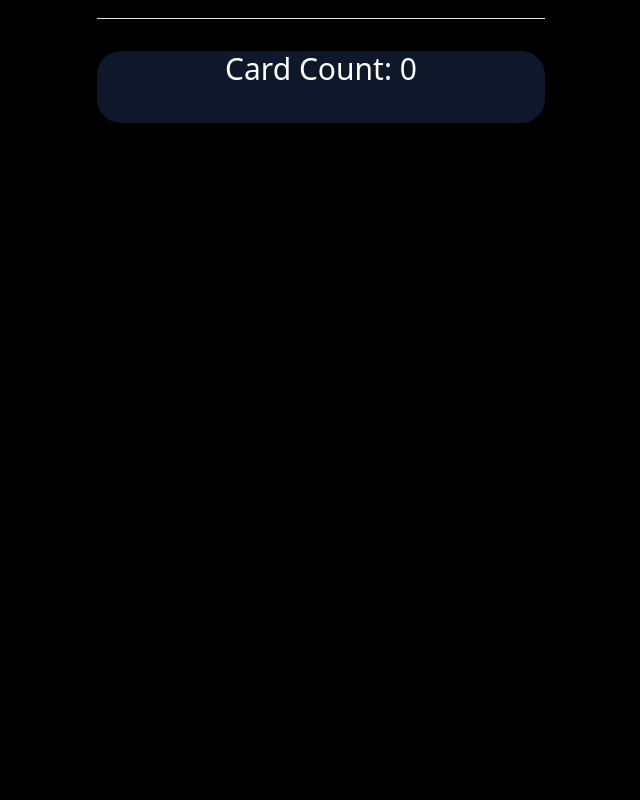
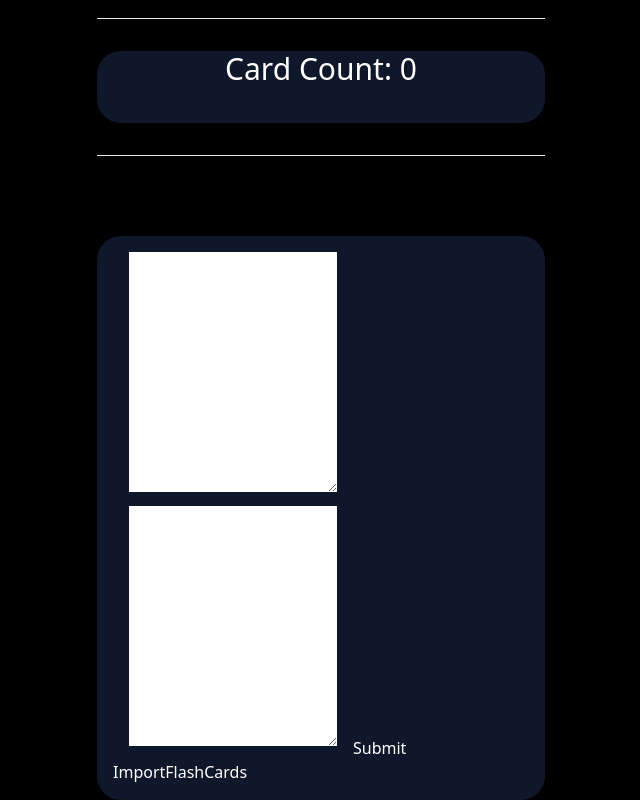
Before and after one commit to remilebeau/flashcards, a React (Vite) app: page / in a window 1280 px wide. Shown: the part 451-1251 px from the top of the page, without its empty margins (319-959 px from the left). Before the commit the page ends 880 px from the top, so only its background shows below. Built offline with nearby package versions, Linux system fonts and the light colour scheme.

Commit message:
Begin implementing ImportFlashCards.tsx to replace AddFlashCard.tsx

```diff
--- a/src/App.tsx
+++ b/src/App.tsx
@@ -1,5 +1,6 @@
 import FlashCard from "./features/FlashCards/FlashCard";
 import AddFlashCard from "./features/FlashCards/AddFlashCard";
+import ImportFlashCards from "./features/FlashCards/ImportFlashCards";
 
 function App() {
   return (
@@ -7,6 +8,8 @@ function App() {
       <AddFlashCard />
       <hr className="my-8" />
       <FlashCard />
+      <hr className="my-8" />
+      <ImportFlashCards />
     </main>
   );
 }
--- a/src/features/FlashCards/AddFlashCard.tsx
+++ b/src/features/FlashCards/AddFlashCard.tsx
@@ -1,12 +1,13 @@
 import { useState } from "react";
 import { useAppSelector, useAppDispatch } from "../../app/hooks";
 import { addFlashCard } from "./flashCardsSlice";
+import { selectFlashCards } from "./flashCardsSlice";
 
 const AddFlashCard = () => {
   const dispatch = useAppDispatch();
   const [question, setQuestion] = useState("");
   const [answer, setAnswer] = useState("");
-  const id = useAppSelector((state) => state.flashcards.flashcards.length);
+  const id = useAppSelector(selectFlashCards).flashcards.length + 1;
 
   const handleSubmit = async (event: React.FormEvent<HTMLFormElement>) => {
     event.preventDefault();
--- a/src/features/FlashCards/ImportFlashCards.tsx
+++ b/src/features/FlashCards/ImportFlashCards.tsx
@@ -1,5 +1,56 @@
+import { useState, useEffect } from "react";
+import { addFlashCard, selectFlashCards } from "./flashCardsSlice";
+import { useAppSelector, useAppDispatch } from "../../app/hooks";
+
 const ImportFlashCards = () => {
-  return <div>ImportFlashCards</div>;
+  const dispatch = useAppDispatch();
+  const [questions, setQuestions] = useState([""]);
+  const [answers, setAnswers] = useState([""]);
+  let id = useAppSelector(selectFlashCards).flashcards.length + 1;
+  const [errMsg, setErrMsg] = useState("");
+  const handleSubmit = async (event: React.FormEvent<HTMLFormElement>) => {
+    event.preventDefault();
+    if (questions.length !== answers.length) {
+      setErrMsg("Questions and answers must be the same length");
+      return;
+    }
+    questions.forEach((question, index) => {
+      dispatch(addFlashCard({ id, question, answer: answers[index] }));
+      id++;
+    });
+    setQuestions([""]);
+    setAnswers([""]);
+  };
+
+  useEffect(() => {
+    setErrMsg("");
+  }, [questions, answers]);
+
+  return (
+    <section className="bg-slate-900 mt-20 p-4 rounded-3xl">
+      <h2>{errMsg}</h2>
+      <form onSubmit={handleSubmit}>
+        <textarea
+          className="text-black mx-4 mb-2 w-1/2"
+          name="questions"
+          id="questions"
+          onChange={(event) => setQuestions(event.target.value.split("\n"))}
+          cols={30}
+          rows={10}
+        ></textarea>
+        <textarea
+          className="text-black mx-4 mb-2 w-1/2"
+          name="answers"
+          id="answers"
+          onChange={(event) => setAnswers(event.target.value.split("\n"))}
+          cols={30}
+          rows={10}
+        ></textarea>
+        <button type="submit">Submit</button>
+      </form>
+      ImportFlashCards
+    </section>
+  );
 };
 
 export default ImportFlashCards;
```
